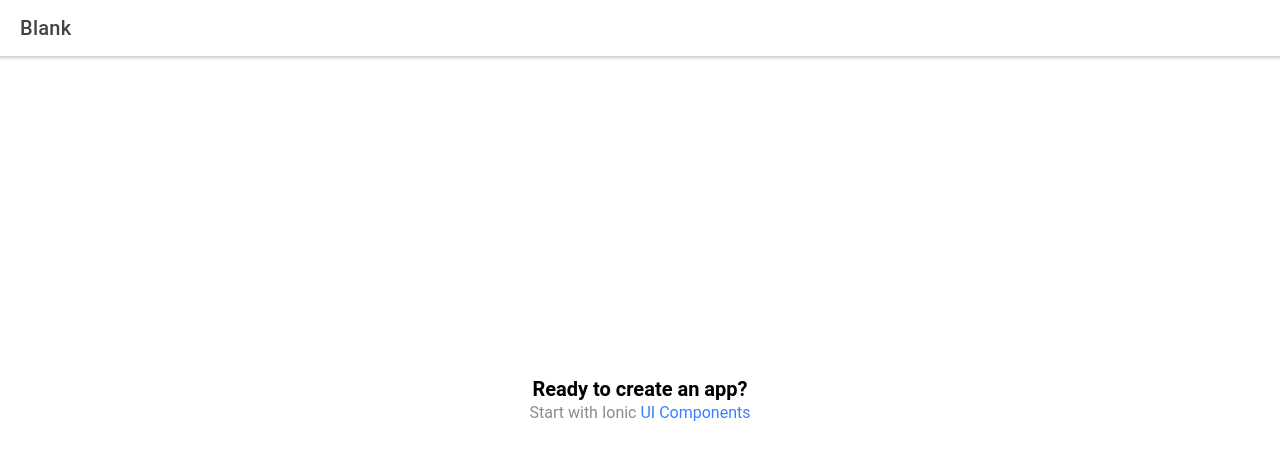
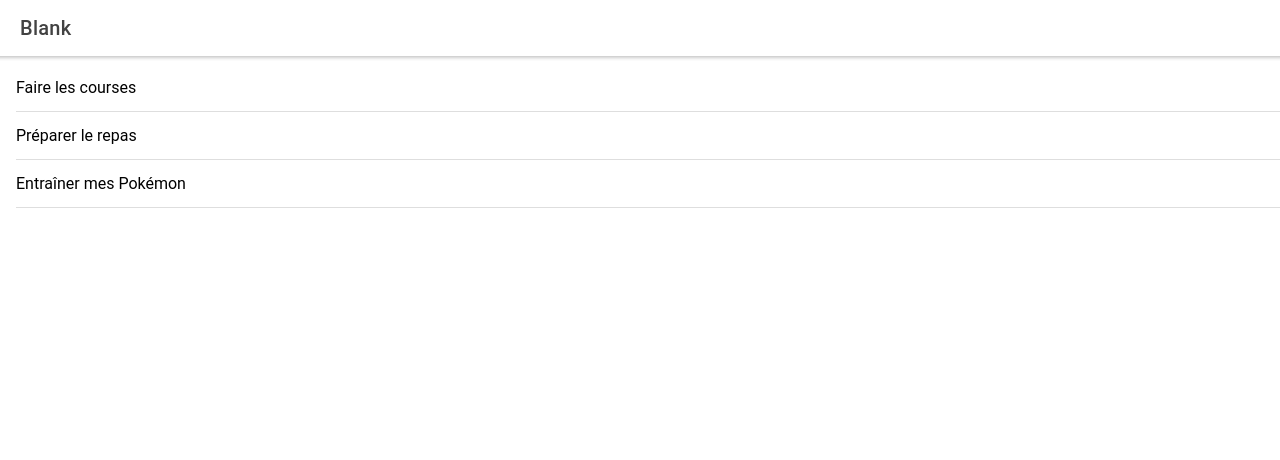
Before and after one commit to M2i-CDA-0720-Grenoble/s20-ionic-react-todo-api, a React (Create React App) app: page /home in a window 1280 px wide. Shown: the top 460 px of the page. Built offline with nearby package versions, Linux system fonts and the light colour scheme; data requests are answered from the project's data file.

Commit message:
Add todo list

```diff
--- /dev/null
+++ b/src/components/Todo.tsx
@@ -0,0 +1,15 @@
+import { IonItem } from "@ionic/react";
+import React, { FC } from "react";
+import { ITodo } from "../models";
+
+interface TodoProps {
+  todo: ITodo,
+}
+
+const Todo: FC<TodoProps> = ({ todo }) =>
+  <IonItem>
+    {todo.text}
+  </IonItem>
+;
+
+export default Todo;
--- /dev/null
+++ b/src/components/TodoList.tsx
@@ -0,0 +1,24 @@
+import { IonList } from "@ionic/react";
+import React, { FC } from "react";
+import { ITodo } from "../models";
+import Todo from "./Todo";
+
+interface TodoListProps {
+  todos: ITodo[],
+}
+
+const TodoList: FC<TodoListProps> = ({ todos }) =>
+  <IonList>
+    {
+      todos.map(
+        (todo, index) =>
+          <Todo
+            key={index}
+            todo={todo}
+          />
+      )
+    }
+  </IonList>
+;
+
+export default TodoList;
--- /dev/null
+++ b/src/models/ITodo.ts
@@ -0,0 +1,5 @@
+export default interface ITodo {
+  id: number,
+  text: string,
+  done: boolean,
+}
--- /dev/null
+++ b/src/models/index.ts
@@ -0,0 +1 @@
+export type { default as ITodo } from './ITodo';
--- a/src/pages/Home.tsx
+++ b/src/pages/Home.tsx
@@ -1,9 +1,21 @@
 import { IonContent, IonHeader, IonPage, IonTitle, IonToolbar } from '@ionic/react';
-import React from 'react';
-import ExploreContainer from '../components/ExploreContainer';
+import React, { useEffect, useState } from 'react';
+import TodoList from '../components/TodoList';
+import { ITodo } from '../models';
 import './Home.css';
 
 const Home: React.FC = () => {
+  const [todos, setTodos] = useState<ITodo[]>([]);
+
+  useEffect(
+    () => {
+      fetch('http://localhost:3000/todos')
+      .then( response => response.json() )
+      .then( (json: ITodo[]) => setTodos(json) );
+    },
+    []
+  )
+
   return (
     <IonPage>
       <IonHeader>
@@ -17,7 +29,9 @@ const Home: React.FC = () => {
             <IonTitle size="large">Blank</IonTitle>
           </IonToolbar>
         </IonHeader>
-        <ExploreContainer />
+
+        <TodoList todos={todos} />
+
       </IonContent>
     </IonPage>
   );
```
